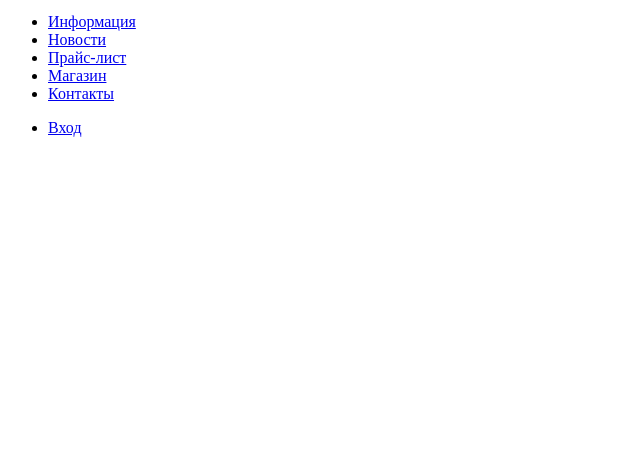
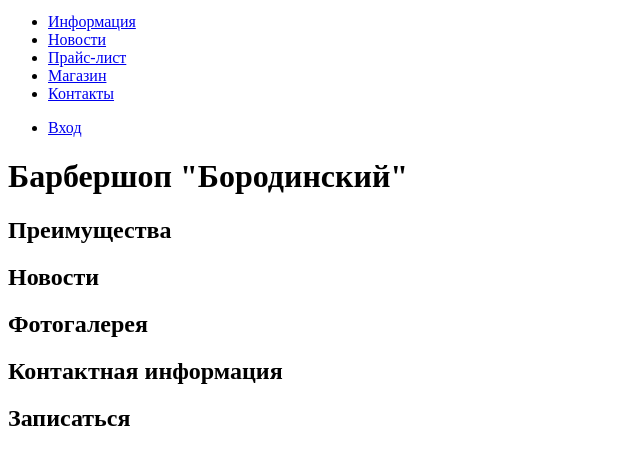
Before and after one commit to oduvanka/624647-barbershop-25, a plain HTML site: page catalog.html in a window 1280 px wide. Shown: the part 29-494 px from the top of the page, without its empty margins (0-640 px from the left). Drawn offline with Linux system fonts and the light colour scheme.

Commit message:
Разметила основные блоки в main

```diff
--- a/catalog.html
+++ b/catalog.html
@@ -21,7 +21,23 @@
       </ul>
     </header>
     <main>
+      <h1>Барбершоп "Бородинский"</h1>
+      <section class="advantages">
+        <h2>Преимущества</h2>
 
+      </section>
+      <section class="news">
+        <h2>Новости</h2>
+      </section>
+      <section class="photogallery">
+        <h2>Фотогалерея</h2>
+      </section>
+      <section class="contacts">
+        <h2>Контактная информация</h2>
+      </section>
+      <section class="entryform">
+        <h2>Записаться</h2>
+      </section>
     </main>
     <footer></footer>
   </body>
```
